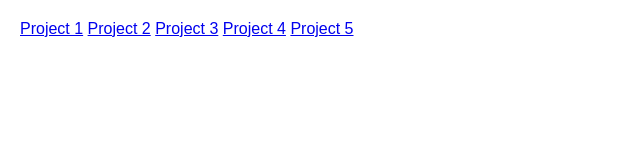
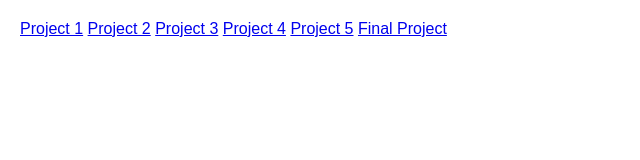
Before and after one commit to v-bharati/v-bharati.github.io, a plain HTML site: page index.html in a window 1280 px wide. Shown: the whole page, without its empty margins (0-640 px from the left). Drawn offline with Linux system fonts and the light colour scheme.

Commit message:
Update index.html

```diff
--- a/index.html
+++ b/index.html
@@ -15,5 +15,6 @@
     <a href="./3/index.html">Project 3</a>
     <a href="./4/index.html">Project 4</a>
     <a href="./5/index.html">Project 5</a>
+    <a href="./final/index.html">Final Project</a>
 </body>
 </html>
```
